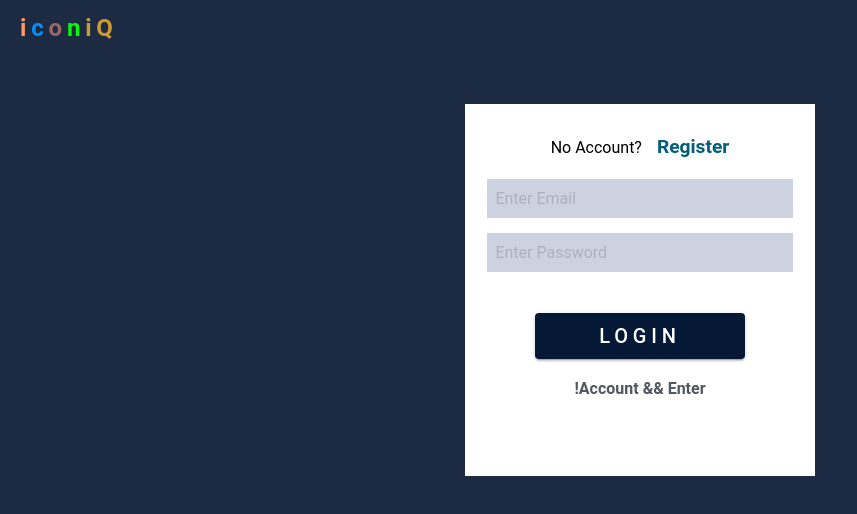
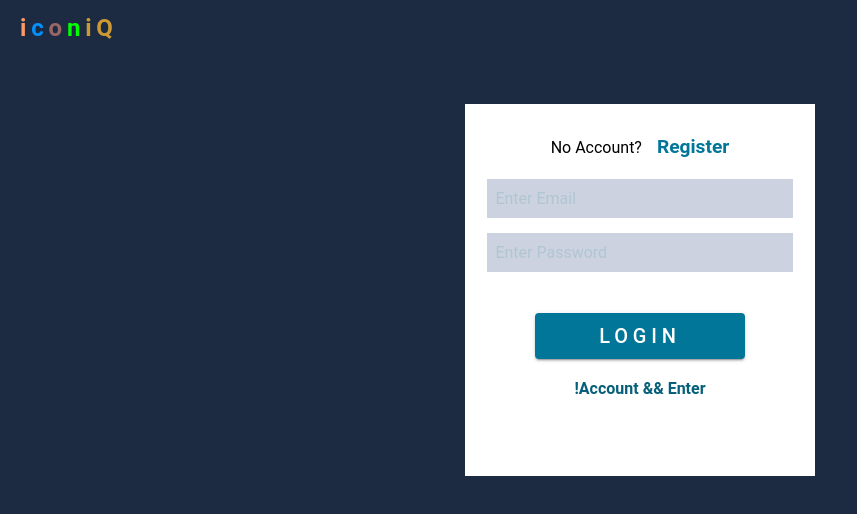
Before and after one commit to benkinase/android_ionic_react_quiz_app, a React (Create React App) app: page /login in a window 1280 px wide. Shown: the top 514 px of the page, without its empty margins (0-857 px from the left). Built offline with nearby package versions, Linux system fonts and the light colour scheme; no server answers.

Commit message:
ion-input ::placeholder

```diff
--- a/src/pages/Home.css
+++ b/src/pages/Home.css
@@ -43,7 +43,7 @@ ion-item {
 
 ion-input {
   --padding-top: 0.4rem;
-  --color: #21064d !important;
+  --color: #034436 !important;
   --background: rgba(4, 33, 94, 0.2) !important;
 }
 ion-input {
--- a/src/pages/Login.css
+++ b/src/pages/Login.css
@@ -23,7 +23,7 @@
   font-size: 1.2rem;
   margin-left: 10px;
   text-decoration: none;
-  color: #045d79;
+  color: #017699;
   font-weight: bold;
 }
 
@@ -33,7 +33,7 @@
 }
 
 ::placeholder {
-  --placeholder-color: #596d83;
+  --placeholder-color: #72a9b9;
   --placeholder-opacity: 0.3;
 }
 .login-btn {
@@ -55,10 +55,10 @@
   transition: all 300ms linear;
   font-size: 1rem;
   font-weight: bold;
-  color: #51575e;
+  color: #065f7a;
 }
 .login-btn-container #no-auth:hover {
   text-decoration: underline;
-  color: #036849;
+  color: #017699;
   cursor: pointer;
 }
--- a/src/pages/Register.css
+++ b/src/pages/Register.css
@@ -25,7 +25,7 @@
 .link {
   margin-left: 10px;
   text-decoration: none;
-  color: #045d79;
+  color: #017699;
   font-size: 1.2rem;
   font-weight: bold;
 }
@@ -45,7 +45,7 @@
   text-align: center;
   padding: 5px;
   width: 220px !important;
-  margin-bottom: 15px;
+  margin: 15px 0px;
   letter-spacing: 0.3rem;
 }
 .register-btn-container {
--- a/src/theme/variables.css
+++ b/src/theme/variables.css
@@ -13,7 +13,7 @@ http://ionicframework.com/docs/theming/ */
   --ion-background-color: #f8fbff;
 
   /** secondary **/
-  --ion-color-secondary: #051937;
+  --ion-color-secondary: #017699;
   --ion-color-secondary-rgb: 61, 194, 255;
   --ion-color-secondary-contrast: #ffffff;
   --ion-color-secondary-contrast-rgb: 255, 255, 255;
```
